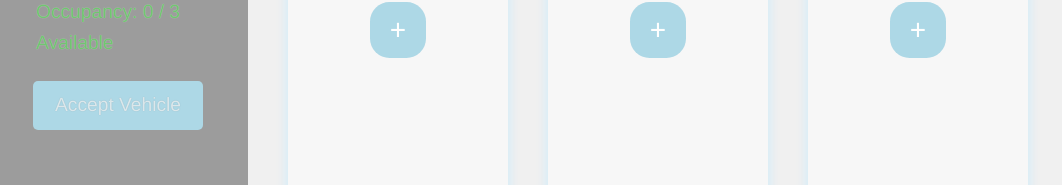
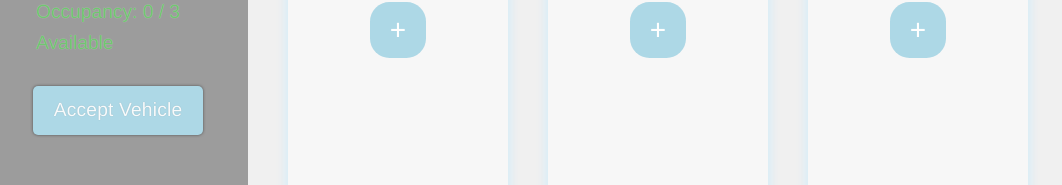
Before and after one commit to Sh-i-aw/Parked, a React (Create React App) app: page / in a window 1280 px wide. Shown: the part 234-419 px from the top of the page, without its empty margins (2-1064 px from the left). Built offline with nearby package versions, Linux system fonts and the light colour scheme; a web font is replaced by a local one.

Commit message:
added disabled styling for navAcceptBtn

```diff
--- a/src/App.css
+++ b/src/App.css
@@ -25,7 +25,7 @@
   margin: 5px;
   align-self: center;
   fill: #d8edf6;
-  filter: drop-shadow(2px 3px 4px rgb(0 0 0 / 0.4));
+  filter: drop-shadow(0px 3px 4px rgb(0 0 0 / 0.4));
 }
 
 .garageTitle {
@@ -51,11 +51,6 @@
 
 .full {
   color: #f85757;
-  font-family: Helvetica, sans-serif;
-  font-size: 1.15em;
-  font-weight: 502;
-  text-shadow: 0 0 2px rgba(255,255,255,0.8);
-  margin: 10px 0;
 }
 
 .navAcceptBtn {
@@ -63,13 +58,20 @@
   border-radius: 5px;
   align-self: center;
   font-size: 1.2em;
-  font-weight: 502;
-  margin-top: 10px;
+  font-weight: 550;
+  letter-spacing: 0.01em;
+  margin-top: 15px;
   width: 100%;
   padding: 10px;
   background-color: lightblue;
-  color: #FFFFFFAF;
+  color: #FFFFFFEF;
   text-shadow: 0 0 1px rgba(0,0,0,0.2);
+  box-shadow: 0 0 3px rgba(0,0,0,0.5);
+}
+
+.navAcceptBtn:disabled {
+  background-color: #ADD8E67F;
+  color: #FFFFFF8F;
 }
 
 /*nav bar content end */
```
